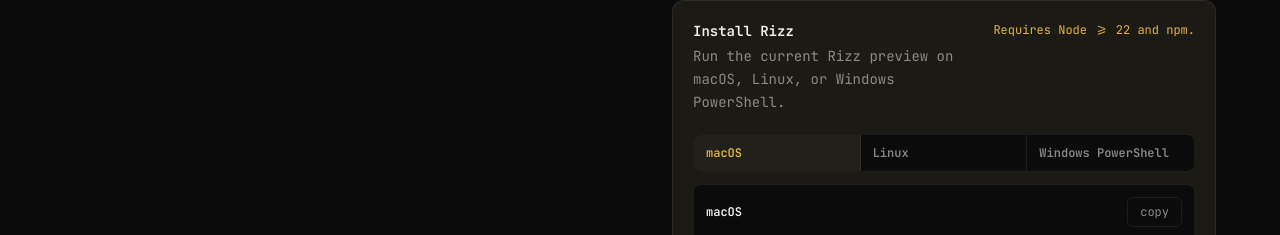
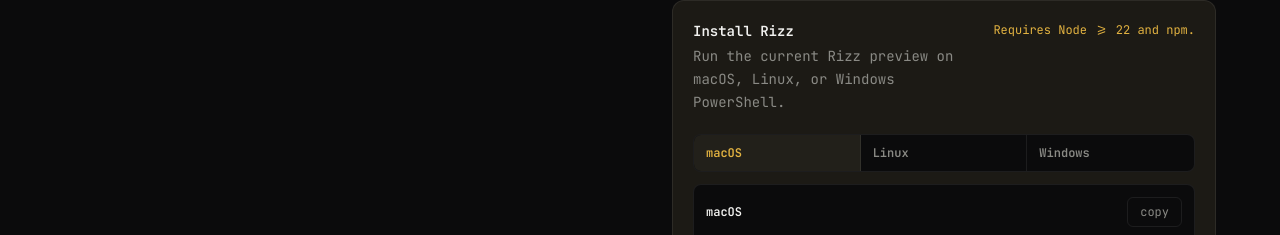
Before and after one commit to Lokesh-4946/valoir-website, a Next.js app: page / in a window 1280 px wide. Shown: the part 2609-2844 px from the top of the page. Built offline with nearby package versions, Linux system fonts and the light colour scheme.

Commit message:
fix: shorten install platform tab labels

```diff
--- a/src/components/ProductShowcase.tsx
+++ b/src/components/ProductShowcase.tsx
@@ -138,7 +138,7 @@
       onClick={onSelect}
       className={`min-w-0 border-r border-line px-3 py-2.5 text-left font-mono text-[11px] font-semibold transition-colors last:border-r-0 sm:text-xs ${selectedClass}`}
     >
-      <span className="block truncate">{option.platform}</span>
+      <span className="block truncate">{option.tabLabel ?? option.platform}</span>
     </button>
   );
 }
--- a/src/content/products.ts
+++ b/src/content/products.ts
@@ -22,6 +22,7 @@
 
 export type InstallOption = {
   platform: string;
+  tabLabel?: string;
   command: string;
 };
 
@@ -108,6 +109,7 @@
       },
       {
         platform: "Windows PowerShell",
+        tabLabel: "Windows",
         command: ["npm install -g @valoir/rizz", "rizz setup", "rizz"].join("\n"),
       },
     ],
```
